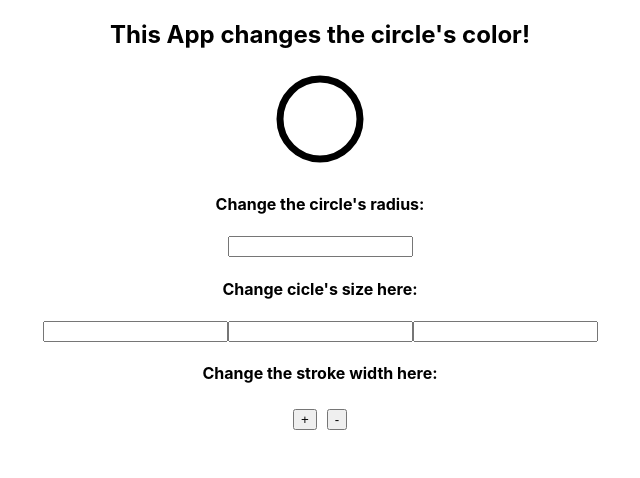
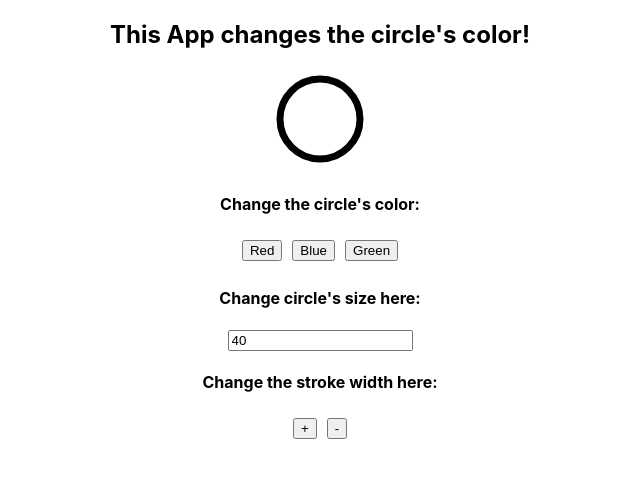
Before and after one commit to WRHR/reactive-circle, a React (Create React App) app: page / in a window 1280 px wide. Shown: the top 478 px of the page, without its empty margins (320-960 px from the left). Built offline with nearby package versions, Linux system fonts and the light colour scheme.

Commit message:
Fix typos, refactor ColorPicker

```diff
--- a/src/App.js
+++ b/src/App.js
@@ -6,8 +6,8 @@ import StrokeSettings from './Components/StrokeSettings'
 import SizeSettings from './Components/SizeSettings'
 
 function App() {
-  const [circleX, setCircleX] = useState(50)
-  const [circleY, setCircleY] = useState(50)
+  const [circleX] = useState(50)
+  const [circleY] = useState(50)
   const [radius, setRadius] = useState(40)
   const [stroke] = useState('black')
   const [strokeWidth, setStrokeWidth] = useState(7)
@@ -24,16 +24,12 @@ function App() {
         strokeWidth={strokeWidth}
         circleFill={circleFill}
       />
-      <SizeSettings
-        circleX={circleX}
-        circleY={circleY}
-        radius={radius}
-        setCircleX={setCircleX}
-        setCircleY={setCircleY}
-        setRadius={setRadius}
-      />
       <ColorPicker
         setCircleFill={setCircleFill}
+      />
+      <SizeSettings
+        radius={radius}
+        setRadius={setRadius}
       />
       <StrokeSettings
         setStrokeWidth={setStrokeWidth}
--- a/src/Components/ColorPicker.js
+++ b/src/Components/ColorPicker.js
@@ -1,43 +1,16 @@
 import React from 'react'
 
-export default function SizeSettings(props){
-    function changeCX(event){
-        props.setCircleX(event.target.value)
-        // props.setCircleX(value)
-    }
-
-    function changeCY(event){
-        props.setCircleY(event.target.value)
-    }
-
-    function changeRadius(event){
-        props.setRadius(event.target.value)
-    }
+export default function ColorPicker(props){
+   function pickColor(event){
+        props.setCircleFill(event.target.innerText)
+   }
 
     return(
         <>
-            <h4>Change cicle's size here:</h4>
-            <input
-                onChange={changeCX}
-                type='number'
-                name='circleX'
-                value={props.circleX}
-                >
-            </input>
-            <input
-                onChange={changeCY}
-                type='number'
-                name='circleY'
-                value={props.circleY}
-                >
-            </input>
-            <input
-                onChange={changeRadius}
-                type='number'
-                name='radius'
-                value={props.radius}
-                >
-            </input>
+            <h4>Change the circle's color:</h4>
+            <button onClick={pickColor}>Red</button>
+            <button onClick={pickColor}>Blue</button>
+            <button onClick={pickColor}>Green</button>
         </>
     )
 }
--- a/src/Components/SizeSettings.js
+++ b/src/Components/SizeSettings.js
@@ -1,17 +1,21 @@
-import React, {Component} from 'react'
+import React from 'react'
 
-export default class SizeSettings extends Component{
-    render(){
+export default function SizeSettings(props){
+
+    function changeRadius(event){
+        props.setRadius(event.target.value)
+    }
+
     return(
         <>
-                <h4>Change the circle's radius:</h4>
+            <h4>Change circle's size here:</h4>
             <input
-                    //onChange might be good here
+                onChange={changeRadius}
                 type='number'
-                    value //maybe give it a value from state
+                name='radius'
+                value={props.radius}
                 >
             </input>
         </>
     )
 }
-}
```
Lines whose indentation alone changed are shown as unchanged.
